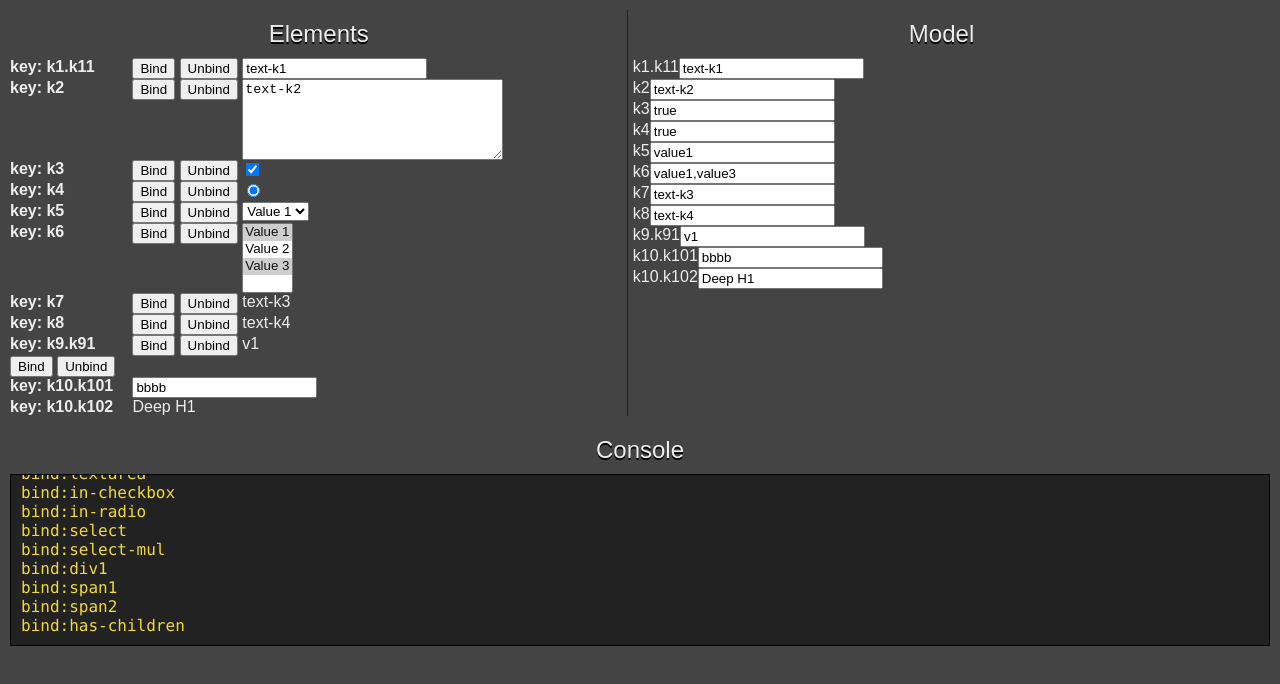
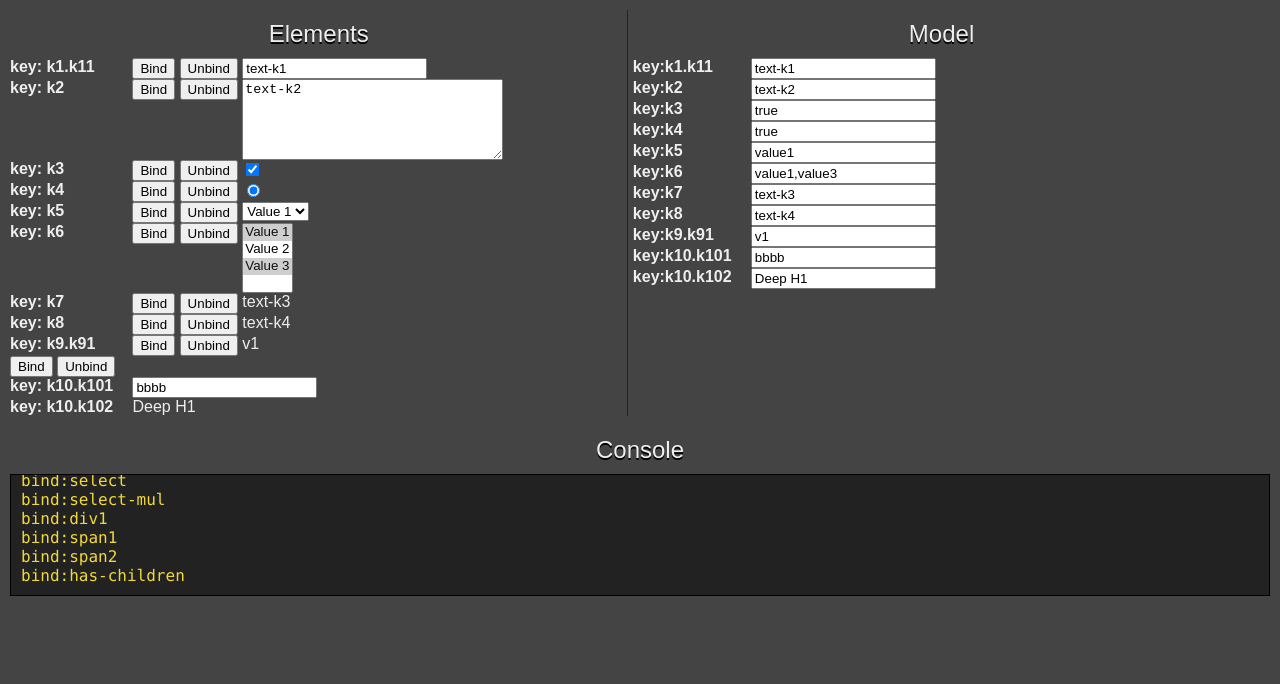
Before and after one commit to grnadav/databind, a plain HTML site: page example/index.html in a window 1280 px wide. Drawn offline with nearby package versions, Linux system fonts and the light colour scheme.

Commit message:
better looking demo

```diff
--- a/example/demo.css
+++ b/example/demo.css
@@ -39,7 +39,7 @@ h2 {
 
 .bottom {
     border: 1px solid black;
-    height: 150px;
+    height: 100px;
     margin: 10px;
     background: #222;
     color: #f1da36;
--- a/example/demo.js
+++ b/example/demo.js
@@ -32,7 +32,7 @@ Demo = (function () {
                 buildModel(subcontainer, innerModel[key], prefix);
                 container.append(subcontainer);
             } else {
-                subcontainer.append($('<span></span>').html(prefix));
+                subcontainer.append($('<span></span>').html('key:'+prefix).addClass('key'));
                 var input = $('<input type="text"/>').val(innerModel[key]).attr('data-key', prefix);
                 DataBind.bind(input, model);
                 subcontainer.append(input);
```
